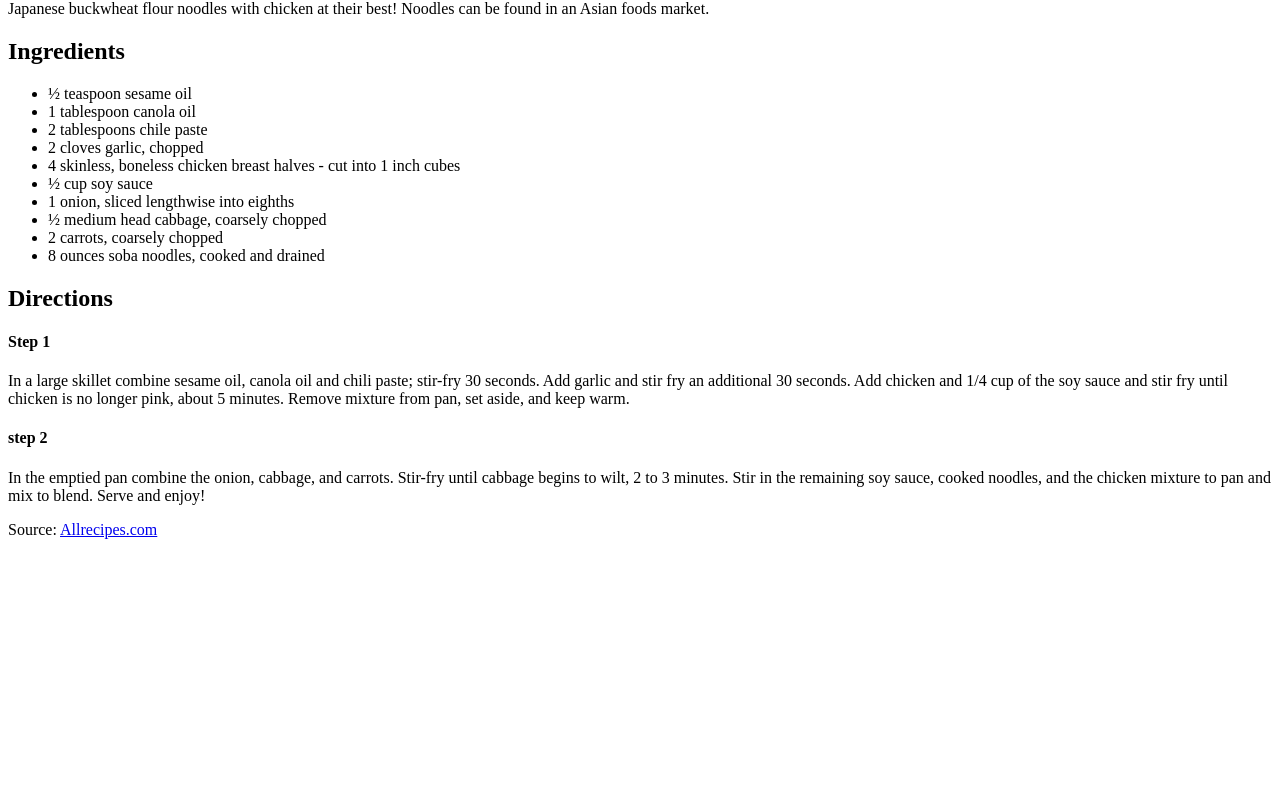
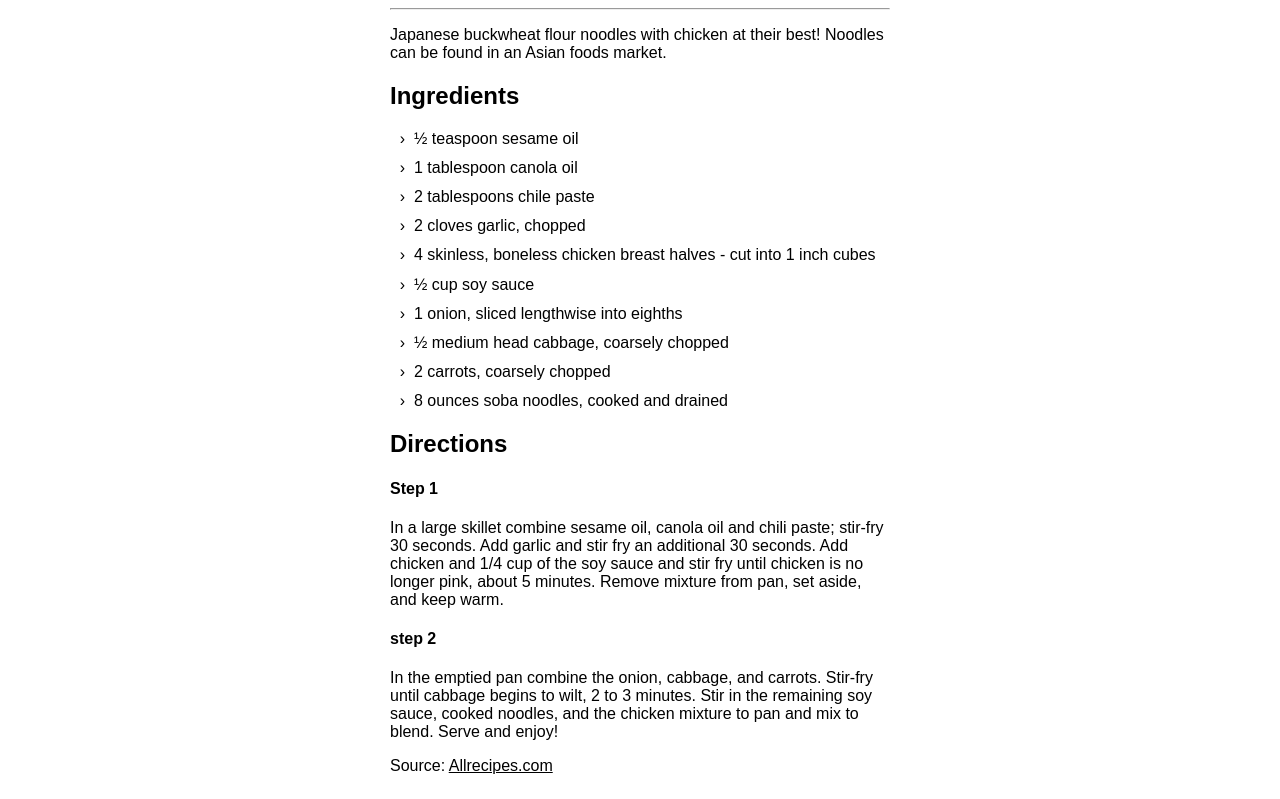
Before and after one commit to lindestad/odin-recipes, a plain HTML site: page recipes/yakisoba_chicken.html in a window 1280 px wide. Shown: the part 80-879 px from the top of the page. Before the commit the page ends 800 px from the top, so only its background shows below. Drawn offline with Linux system fonts and the light colour scheme.

Commit message:
Add basic CSS

```diff
--- a/recipes/yakisoba_chicken.html
+++ b/recipes/yakisoba_chicken.html
@@ -1,13 +1,20 @@
 <!DOCTYPE html>
 <html lang="en">
   <head>
-    <meta charset="UTF-8">
-    <meta name="viewport" content="width=device-width, initial-scale=1.0">
+    <meta charset="UTF-8" />
+    <meta name="viewport" content="width=device-width, initial-scale=1.0" />
     <title>Yakisoba chicken</title>
+    <link rel="stylesheet" href="/style.css" />
   </head>
   <body>
+    <div class="container">
+      <div class="content">
         <h1>Yakisoba Chicken</h1>
-    <p>Japanese buckwheat flour noodles with chicken at their best! Noodles can be found in an Asian foods market.</p>
+        <hr class="title_line" />
+        <p>
+          Japanese buckwheat flour noodles with chicken at their best! Noodles
+          can be found in an Asian foods market.
+        </p>
 
         <h2>Ingredients</h2>
         <ul>
@@ -19,7 +26,9 @@
 
           <li>2 cloves garlic, chopped</li>
 
-        <li>4 skinless, boneless chicken breast halves - cut into 1 inch cubes</li>
+          <li>
+            4 skinless, boneless chicken breast halves - cut into 1 inch cubes
+          </li>
 
           <li>½ cup soy sauce</li>
 
@@ -34,12 +43,29 @@
 
         <h2>Directions</h2>
         <h4>Step 1</h4>
-    <p>In a large skillet combine sesame oil, canola oil and chili paste; stir-fry 30 seconds. Add garlic and stir fry an additional 30 seconds. Add chicken and 1/4 cup of the soy sauce and stir fry until chicken is no longer pink, about 5 minutes. Remove mixture from pan, set aside, and keep warm.</p>
+        <p>
+          In a large skillet combine sesame oil, canola oil and chili paste;
+          stir-fry 30 seconds. Add garlic and stir fry an additional 30 seconds.
+          Add chicken and 1/4 cup of the soy sauce and stir fry until chicken is
+          no longer pink, about 5 minutes. Remove mixture from pan, set aside,
+          and keep warm.
+        </p>
 
         <h4>step 2</h4>
-    <p>In the emptied pan combine the onion, cabbage, and carrots. Stir-fry until cabbage begins to wilt, 2 to 3 minutes. Stir in the remaining soy sauce, cooked noodles, and the chicken mixture to pan and mix to blend. Serve and enjoy!</p>
+        <p>
+          In the emptied pan combine the onion, cabbage, and carrots. Stir-fry
+          until cabbage begins to wilt, 2 to 3 minutes. Stir in the remaining
+          soy sauce, cooked noodles, and the chicken mixture to pan and mix to
+          blend. Serve and enjoy!
+        </p>
 
-
-    <p>Source: <a href="https://www.allrecipes.com/recipe/8628/yakisoba-chicken/">Allrecipes.com</a></p>
+        <p>
+          Source:
+          <a href="https://www.allrecipes.com/recipe/8628/yakisoba-chicken/"
+            >Allrecipes.com</a
+          >
+        </p>
+      </div>
+    </div>
   </body>
 </html>
--- /dev/null
+++ b/style.css
@@ -0,0 +1,31 @@
+body {
+    font-family: "Inter wbs",sans-serif;
+    font-size: 16px;
+}
+
+.container {
+    display: flex;
+    justify-content: center;
+}
+
+.content {
+    width: 500px;
+}
+
+ul {
+    /* margin: 2em 0; */
+    padding-left: 1.5em;
+}
+
+li {
+    /* padding: 1em 1px; */
+    margin: 0.7em 0px 0px 0px;
+}
+
+li::marker {
+    content: "›  ";
+}
+
+a {
+    color: black;
+}
```
Also changed, not shown: index.html (+17 -5 lines), recipes/carbonara.html (+26 -7 lines), recipes/tsao_mi_fun.html (+55 -7 lines). Lines whose indentation alone changed are shown as unchanged.
